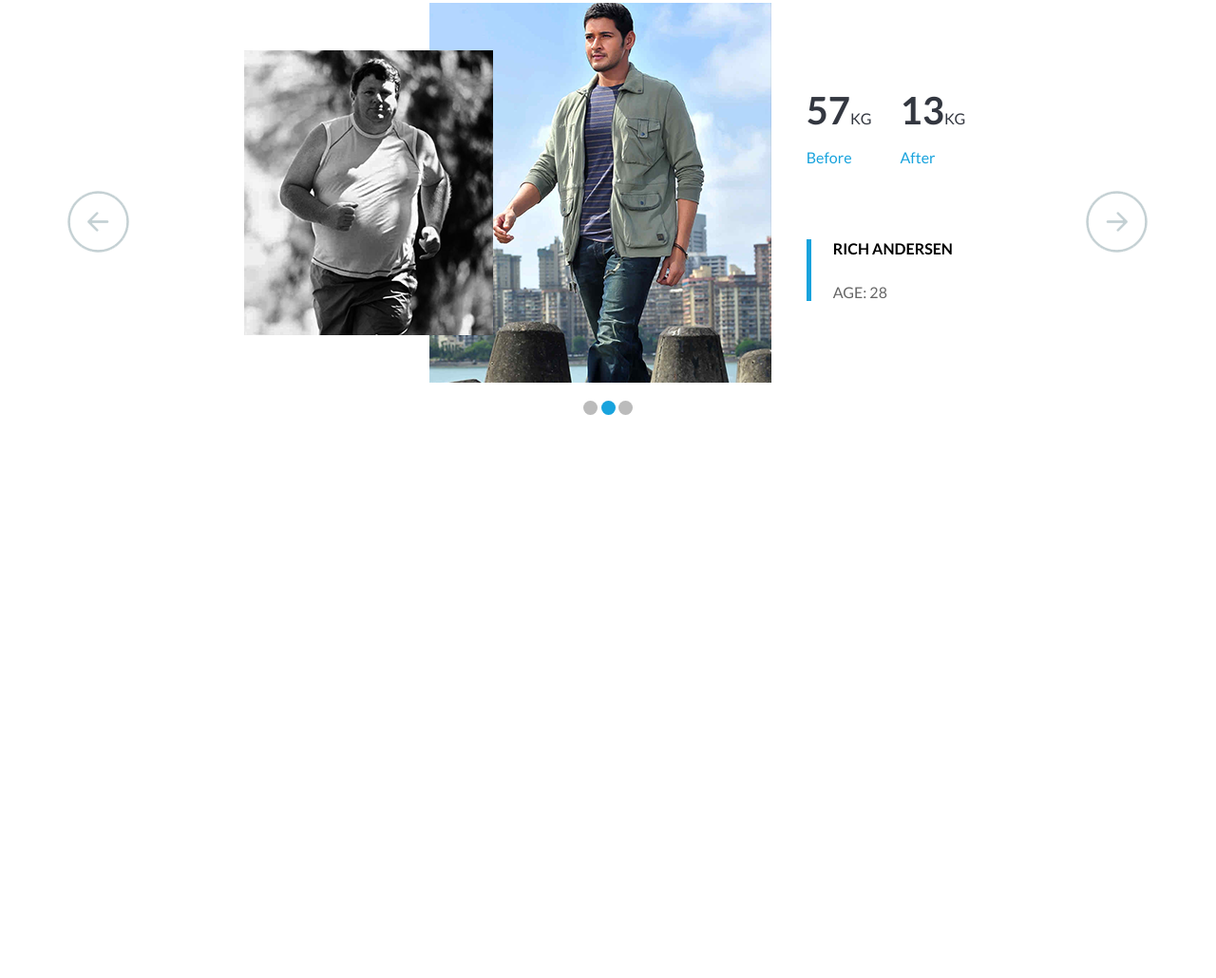
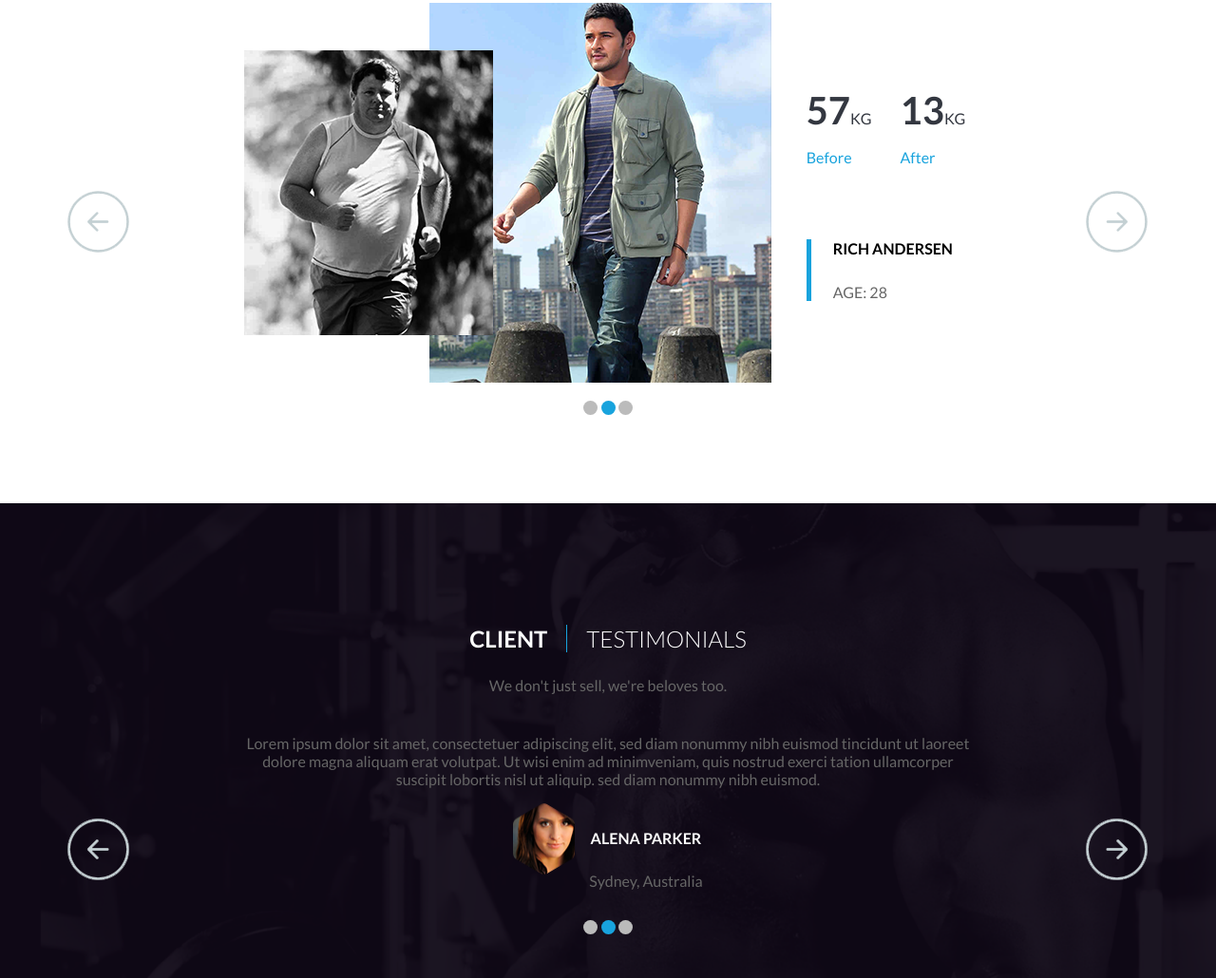
Before and after one commit to PopovMaksim/Adele, a plain HTML site: page index.html in a window 1280 px wide. Shown: the part 2317-3347 px from the top of the page at 95% size. Before the commit the page ends 2762 px from the top, so only its background shows below. Drawn offline with Linux system fonts and the light colour scheme; files whose address does not match are found by name.

Commit message:
Второй слайдер

```diff
--- a/index.html
+++ b/index.html
@@ -187,7 +187,69 @@
 					</section>
 				</section>
 			</div>
-
+			<div id="client">
+				<div  class="container">
+					<section class="heading">
+						<h2><b>Client</b>Testimonials</h2>
+						<p>We don't just sell, we're beloves too.</p>
+					</section>
+					<section class="slider client__slider">
+						<input  type="radio" name="slider2" id="c1">
+						<input checked="checked" type="radio" name="slider2" id="c2">
+						<input type="radio" name="slider2" id="c3">
+						<section class="slider__content client__slider__content">
+							<section class="slider__content__all-slide client__slider__content__all-slide">
+								<article>
+									<section class="comment">
+										<p>Lorem ipsum dolor sit amet, consectetuer adipiscing elit, sed diam nonummy nibh euismod tincidunt ut laoreet dolore magna aliquam erat volutpat. Ut wisi enim ad minimveniam, quis nostrud exerci tation ullamcorper suscipit lobortis nisl ut aliquip. sed diam nonummy nibh euismod.</p>
+										<section>
+											<img src="image/Layer%2013%20copy.png" alt="icon" width="65" height="75" align="left">
+											<section class="name-location">
+												<h5>Alena Parker</h5>
+												<p>Sydney, Australia</p>
+											</section>
+										</section>
+									</section>
+								</article>
+								<article>
+									<section class="comment">
+										<p>Lorem ipsum dolor sit amet, consectetuer adipiscing elit, sed diam nonummy nibh euismod tincidunt ut laoreet dolore magna aliquam erat volutpat. Ut wisi enim ad minimveniam, quis nostrud exerci tation ullamcorper suscipit lobortis nisl ut aliquip. sed diam nonummy nibh euismod.</p>
+										<section>
+											<img src="image/Layer%2013%20copy.png" alt="icon" width="65" height="75" align="left">
+											<section class="name-location">
+												<h5>Alena Parker</h5>
+												<p>Sydney, Australia</p>
+											</section>
+										</section>
+									</section>
+								</article>
+								<article>
+									<section class="comment">
+										<p>Lorem ipsum dolor sit amet, consectetuer adipiscing elit, sed diam nonummy nibh euismod tincidunt ut laoreet dolore magna aliquam erat volutpat. Ut wisi enim ad minimveniam, quis nostrud exerci tation ullamcorper suscipit lobortis nisl ut aliquip. sed diam nonummy nibh euismod.</p>
+										<section>
+											<img src="image/Layer%2013%20copy.png" alt="icon" width="65" height="75" align="left">
+											<section class="name-location">
+												<h5>Alena Parker</h5>
+												<p>Sydney, Australia</p>
+											</section>
+										</section>
+									</section>
+								</article>
+							</section>
+						</section>
+						<section class="slider__controls client__slider__controls">
+							<label for="c1"></label>
+							<label for="c2"></label>
+							<label for="c3"></label>
+						</section>
+						<section class="slider__active client__slider__active">
+							<label for="c1"></label>
+							<label for="c2"></label>
+							<label for="c3"></label>
+						</section>
+					</section>
+				</div>
+			</div>
 		</main>
   </body>
 </html>
--- a/style/main.css
+++ b/style/main.css
@@ -410,3 +410,69 @@ h5 {
 	background: #18a3dd;
 	border-color: #18a3dd !important;
 }
+
+/*--------------------------   CLIENT   ------------------------------------*/
+
+
+#client {
+	margin-top: 100px;
+	min-height: 500px;
+	background: url(../image/background-client.png) no-repeat center center /cover;
+}
+.comment {
+	display: flex;
+	flex-direction: column;
+	align-items: center;
+	text-align: center;
+	max-width: 765px;
+	margin: 0 auto;
+}
+#client .heading h2 {
+	color: #fff;
+	padding-top: 2em;
+}
+.name-location {
+	padding-left: 80px;
+}
+.name-location h5 {
+	color: #fff;
+}
+
+#c1:checked ~ .client__slider__content .client__slider__content__all-slide {
+	margin-left: 0;
+}
+#c2:checked ~ .client__slider__content .client__slider__content__all-slide {
+	margin-left: -100%;
+}
+#c3:checked ~ .client__slider__content .client__slider__content__all-slide {
+	margin-left: -200%;
+}
+#c1:checked ~ .client__slider__controls label:nth-child(3),
+#c2:checked ~ .client__slider__controls label:nth-child(1),
+#c3:checked ~ .client__slider__controls label:nth-child(2) {
+	background: url('../image/prev.png') no-repeat;
+	display: block;
+	height: 68px;
+	width: 68px;
+	position: absolute;
+	left: 0%;
+	top: 45%;
+}
+#c1:checked ~ .client__slider__controls label:nth-child(2),
+#c2:checked ~ .client__slider__controls label:nth-child(3),
+#c3:checked ~ .client__slider__controls label:nth-child(1) {
+	background: url('../image/next.png') no-repeat;
+	display: block;
+	height: 68px;
+	width: 68px;
+	position: absolute;
+	right: 0%;
+	top: 45%;
+	bottom: 10px;
+}
+#c1:checked ~ .client__slider__active label:nth-child(1),
+#c2:checked ~ .client__slider__active label:nth-child(2),
+#c3:checked ~ .client__slider__active label:nth-child(3){
+	background: #18a3dd;
+	border-color: #18a3dd !important;
+}
```
Also changed, not shown: image/Layer 13 copy.png (added), image/background-client.png (added).
